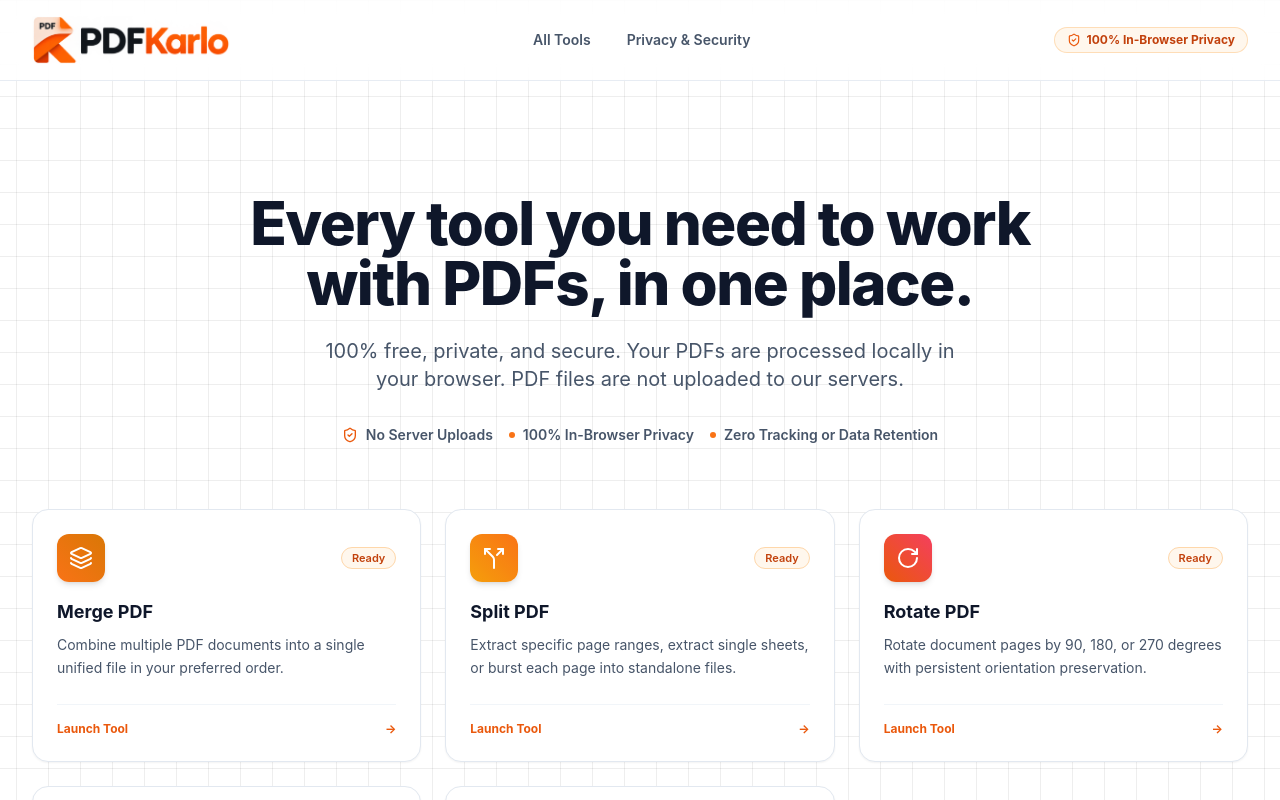
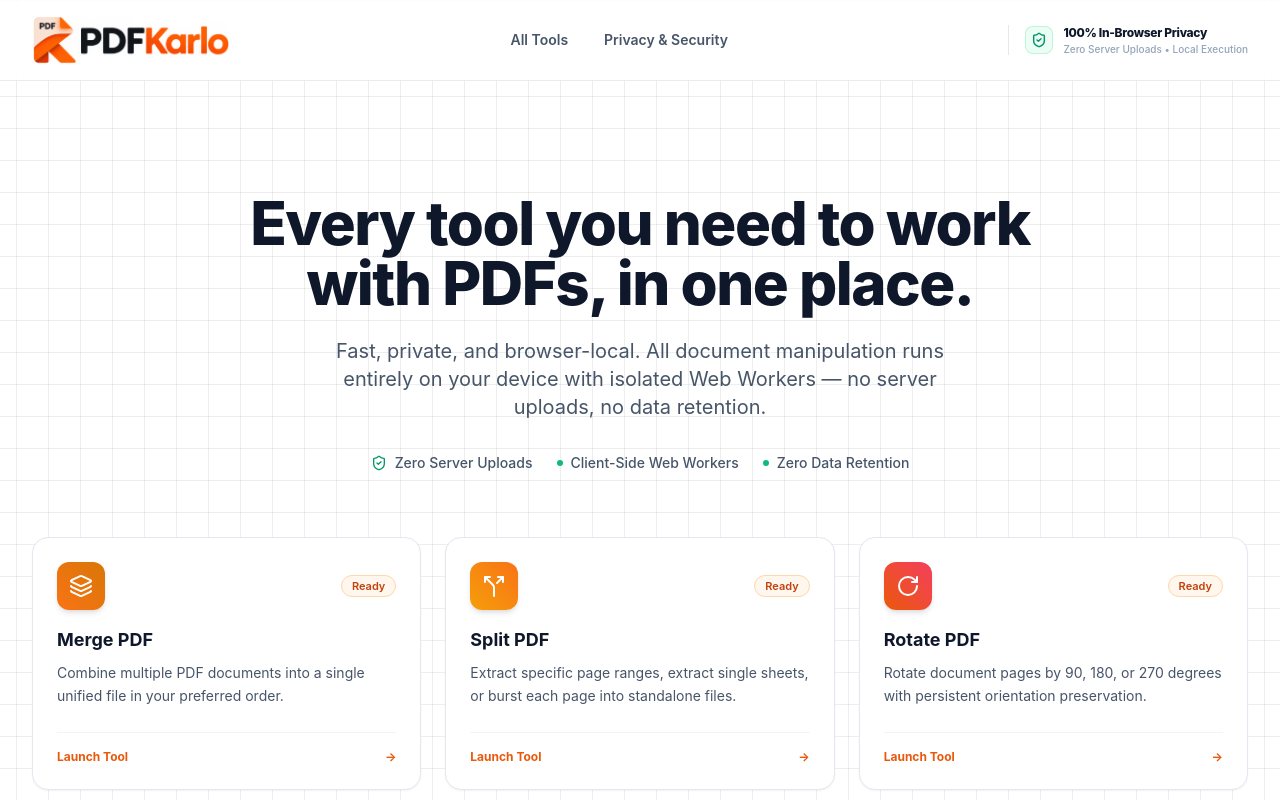
Before and after one commit to Satyamaxxing/pdfkarlo, a Next.js app in the folder apps/web/: page / in a window 1280 px wide. Shown: the top 800 px of the page. Built offline with nearby package versions, Linux system fonts and the light colour scheme.

Commit message:
Replace capsule pill with professional non-capsule privacy seal and refine hero copy

```diff
--- a/apps/web/src/app/page.tsx
+++ b/apps/web/src/app/page.tsx
@@ -12,21 +12,21 @@ export default function HomePage() {
         </h1>
 
         <p className="mt-6 text-lg sm:text-xl text-slate-600 max-w-2xl mx-auto leading-relaxed">
-          100% free, private, and secure. Your PDFs are processed locally in your browser. PDF files are not uploaded to our servers.
+          Fast, private, and browser-local. All document manipulation runs entirely on your device with isolated Web Workers — no server uploads, no data retention.
         </p>
 
-        <div className="mt-8 flex flex-wrap justify-center gap-4 text-sm font-semibold text-slate-600">
+        <div className="mt-8 flex flex-wrap justify-center gap-6 text-sm font-medium text-slate-600">
           <div className="flex items-center gap-2">
-            <ShieldCheck className="w-4 h-4 text-orange-600" />
-            <span>No Server Uploads</span>
+            <ShieldCheck className="w-4 h-4 text-emerald-600" />
+            <span>Zero Server Uploads</span>
           </div>
           <div className="flex items-center gap-2">
-            <span className="w-1.5 h-1.5 rounded-full bg-orange-500"></span>
-            <span>100% In-Browser Privacy</span>
+            <span className="w-1.5 h-1.5 rounded-full bg-emerald-500"></span>
+            <span>Client-Side Web Workers</span>
           </div>
           <div className="flex items-center gap-2">
-            <span className="w-1.5 h-1.5 rounded-full bg-orange-500"></span>
-            <span>Zero Tracking or Data Retention</span>
+            <span className="w-1.5 h-1.5 rounded-full bg-emerald-500"></span>
+            <span>Zero Data Retention</span>
           </div>
         </div>
       </div>
--- a/apps/web/src/components/Header.tsx
+++ b/apps/web/src/components/Header.tsx
@@ -52,13 +52,25 @@ export const Header: React.FC = () => {
           </Link>
         </nav>
 
-        {/* Right side items: Badge + Mobile Hamburger */}
-        <div className="flex items-center gap-2 sm:gap-3">
-          <span className="inline-flex items-center gap-1.5 px-3 py-1 rounded-full text-[11px] sm:text-xs font-bold bg-orange-50 text-orange-700 shadow-xs border border-orange-200/80 whitespace-nowrap">
-            <ShieldCheck className="w-3.5 h-3.5 text-orange-600 flex-shrink-0" />
-            <span className="hidden sm:inline">100% In-Browser Privacy</span>
-            <span className="sm:hidden">Local Privacy</span>
-          </span>
+        {/* Right side items: Professional Privacy Seal + Mobile Hamburger */}
+        <div className="flex items-center gap-3 sm:gap-4">
+          <Link
+            href="/#security"
+            className="flex items-center gap-2.5 pl-3 sm:pl-4 sm:border-l sm:border-slate-200 group transition-all"
+            title="All PDF processing happens locally in your browser with zero server uploads"
+          >
+            <div className="w-7 h-7 rounded-lg bg-emerald-50 border border-emerald-200/70 flex items-center justify-center text-emerald-600 flex-shrink-0 group-hover:scale-105 group-hover:bg-emerald-600 group-hover:text-white transition-all shadow-2xs">
+              <ShieldCheck className="w-4 h-4 stroke-[2.2]" />
+            </div>
+            <div className="flex flex-col text-left leading-tight">
+              <span className="text-xs font-extrabold tracking-tight text-slate-900 group-hover:text-orange-600 transition-colors">
+                100% In-Browser Privacy
+              </span>
+              <span className="text-[10px] text-slate-400 font-medium hidden sm:inline mt-0.5">
+                Zero Server Uploads &bull; Local Execution
+              </span>
+            </div>
+          </Link>
 
           {/* Mobile Menu Toggle Button */}
           <button
```
